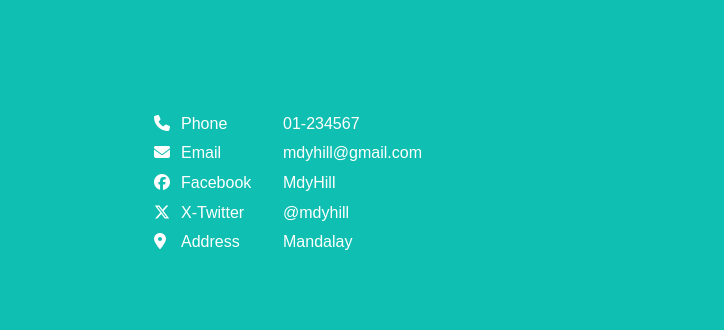
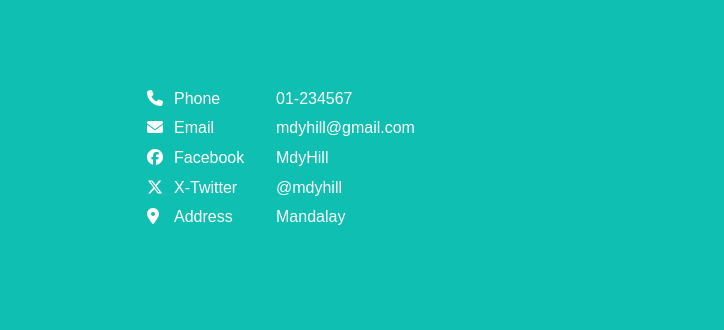
Before and after one commit to MP-Htun/MP-Portfolio, a plain HTML site: page index.html in a window 1280 px wide. Shown: the part 1445-1775 px from the top of the page, 0-724 px from the left. Drawn offline with Linux system fonts and the light colour scheme.

Commit message:
05-09-2025

```diff
--- a/index.html
+++ b/index.html
@@ -93,7 +93,7 @@
 
     <!-- Contact Section -->
     <section id="contact">
-        <div calss="contacttext">
+        <div class="contacttext">
             <table height="150px">
                 <tr>
                     <td width="25px"><i class="fa-solid fa-phone"></i></td>
```
